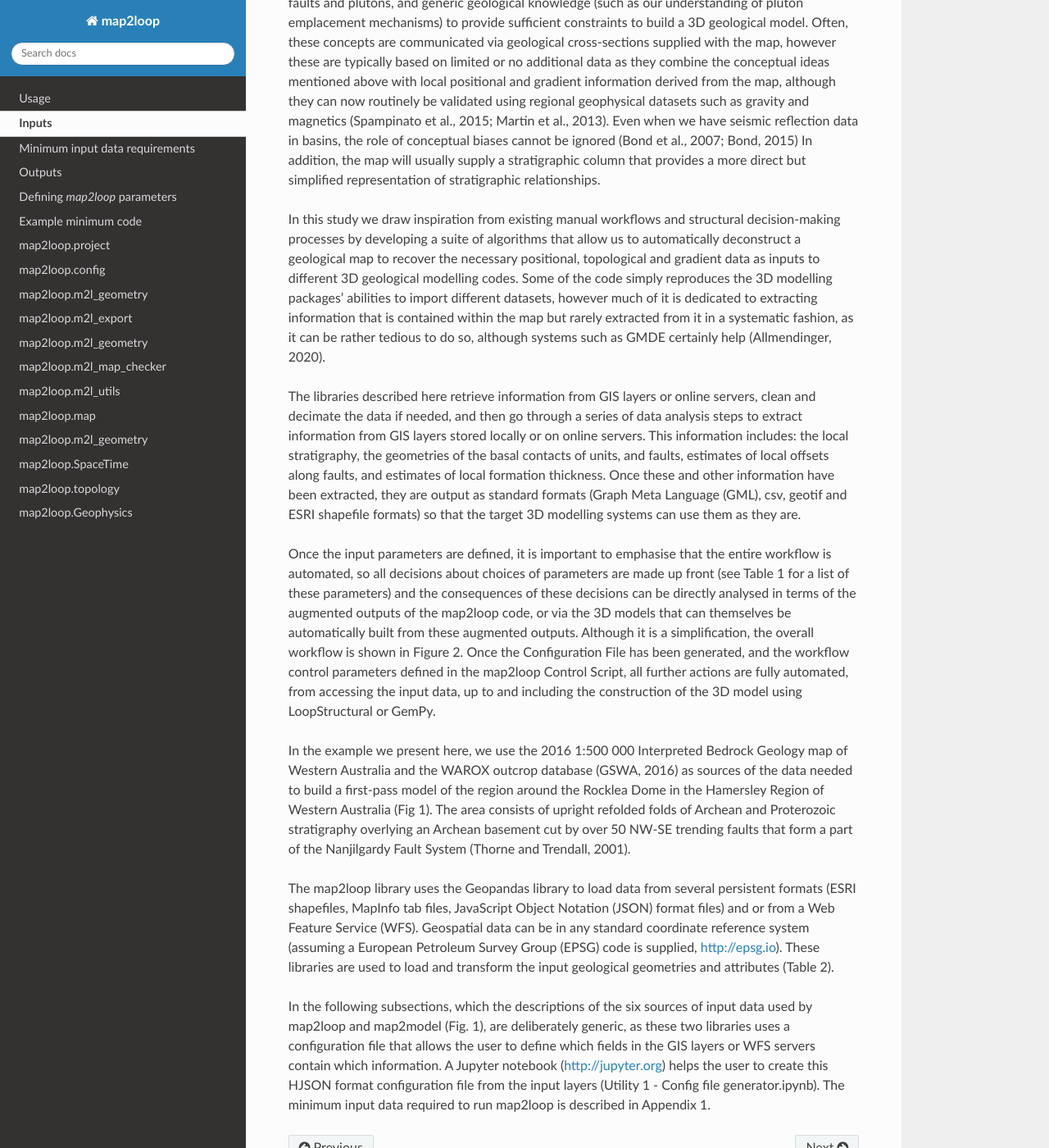
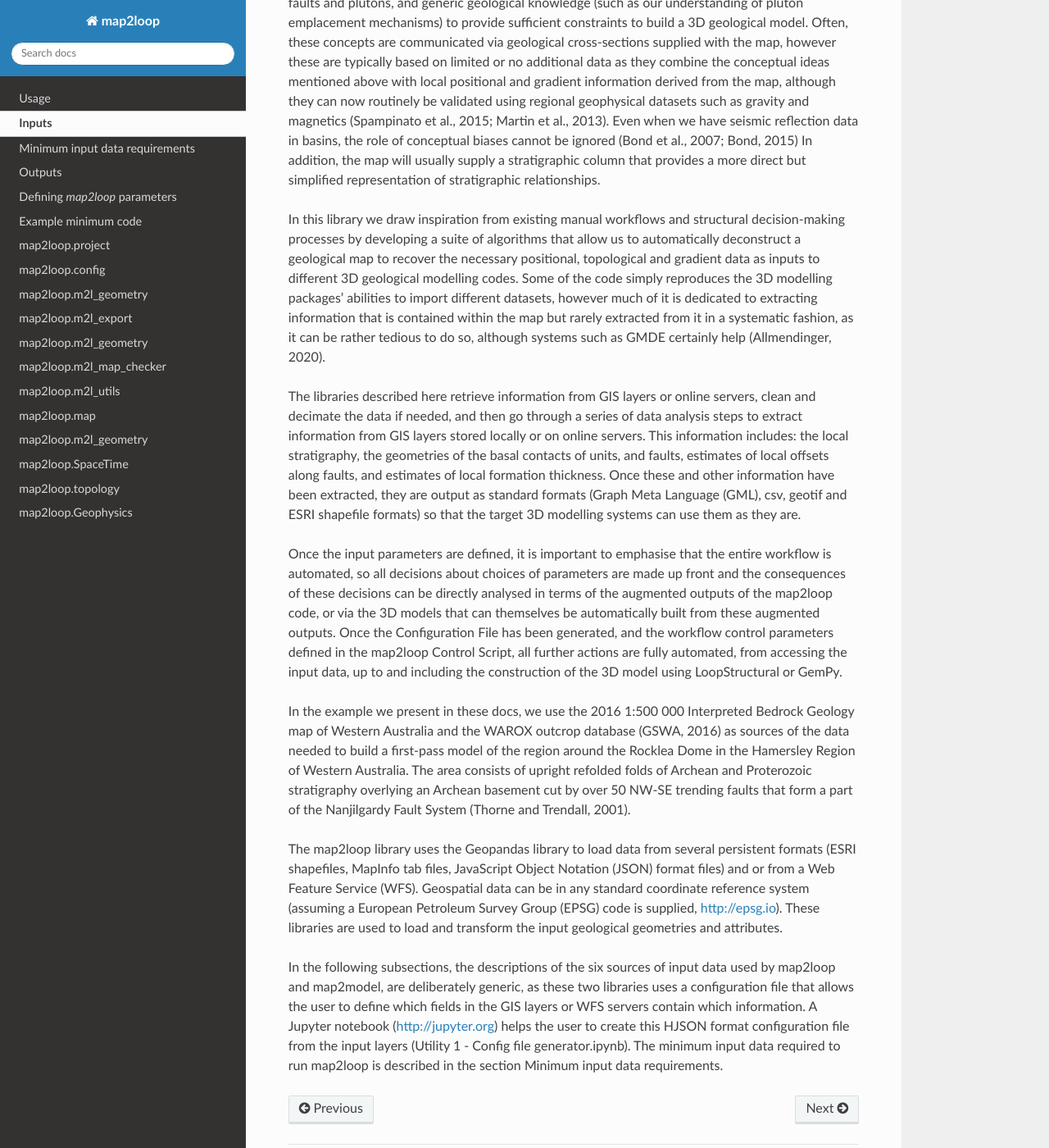
Before and after one commit to Loop3D/m2ldocs, a Sphinx documentation site: the page built from docs/source/inputs.rst, in a window 1280 px wide and 1400 px high, scrolled down 432 px. Shown: the whole window at 82% size. Built offline with Sphinx 7.4.7 and the Read the Docs theme 2.0.0, drawn with Linux system fonts in a browser that asks for light colours.

Commit message:
tidy text

```diff
--- a/docs/source/inputs.rst
+++ b/docs/source/inputs.rst
@@ -5,14 +5,28 @@ For clarity, we refer to ‘inputs’ as the inputs to map2loop and map2model li
 
 The information contained in a geological map falls into three categories of geometric data: positional data such as the position of faults, intrusive and stratigraphic contacts; gradient data, such as the dips of contacts or faults and finally spatial and temporal topological data, such as the age relationships between faults and stratigraphic units. As modellers we combine all of these direct observations with conceptual information: knowledge from near-by areas; our understanding of the tectonic history of the region, including assumptions regarding the subsurface geometry of faults and plutons, and generic geological knowledge (such as our understanding of pluton emplacement mechanisms) to provide sufficient constraints to build a 3D geological model. Often, these concepts are communicated via geological cross-sections supplied with the map, however these are typically based on limited or no additional data as they combine the conceptual ideas mentioned above with local positional and gradient information derived from the map, although they can now routinely be validated using regional geophysical datasets such as gravity and magnetics (Spampinato et al., 2015; Martin et al., 2013). Even when we have seismic reflection data in basins, the role of conceptual biases cannot be ignored (Bond et al., 2007; Bond, 2015) In addition, the map will usually supply a stratigraphic column that provides a more direct but simplified representation of stratigraphic relationships.
 
-In this study we draw inspiration from existing manual workflows and structural decision-making processes by developing a suite of algorithms that allow us to automatically deconstruct a geological map to recover the necessary positional, topological and gradient data as inputs to different 3D geological modelling codes. Some of the code simply reproduces the 3D modelling packages’ abilities to import different datasets, however much of it is dedicated to extracting information that is contained within the map but rarely extracted from it in a systematic fashion, as it can be rather tedious to do so, although systems such as GMDE certainly help (Allmendinger, 2020).
+In this library we draw inspiration from existing manual workflows and structural decision-making processes by developing a suite of algorithms that allow us to automatically deconstruct a geological map to recover the necessary positional, topological and gradient data as inputs to different 3D geological modelling codes. Some of the code simply reproduces the 3D modelling packages’ abilities to import different datasets, however much of it is dedicated to extracting information that is contained within the map but rarely extracted from it in a systematic fashion, as it can be rather tedious to do so, although systems such as GMDE certainly help (Allmendinger, 2020).
 
 The libraries described here retrieve information from GIS layers or online servers, clean and decimate the data if needed, and then go through a series of data analysis steps to extract information from GIS layers stored locally or on online servers. This information includes: the local stratigraphy, the geometries of the basal contacts of units, and faults, estimates of local offsets along faults, and estimates of local formation thickness. Once these and other information have been extracted, they are output as standard formats (Graph Meta Language (GML), csv, geotif and ESRI shapefile formats) so that the target 3D modelling systems can use them as they are.
 
-Once the input parameters are defined, it is important to emphasise that the entire workflow is automated, so all decisions about choices of parameters are made up front (see Table 1 for a list of these parameters) and the consequences of these decisions can be directly analysed in terms of the augmented outputs of the map2loop code, or via the 3D models that can themselves be automatically built from these augmented outputs. Although it is a simplification, the overall workflow is shown in Figure 2. Once the Configuration File has been generated, and the workflow control parameters defined in the map2loop Control Script, all further actions are fully automated, from accessing the input data, up to and including the construction of the 3D model using LoopStructural or GemPy.
+Once the input parameters are defined, it is important to emphasise that the entire workflow is automated, so all decisions
+about choices of parameters are made up front and the consequences of these decisions can be directly analysed in terms of
+the augmented outputs of the map2loop code, or via the 3D models that can themselves be automatically built from these
+augmented outputs. Once the Configuration File has been generated, and the workflow control parameters defined in the map2loop Control Script, all further actions are fully automated, from accessing the input data, up to and including the construction of the 3D model using LoopStructural or GemPy.
 
-In the example we present here, we use the 2016 1:500 000 Interpreted Bedrock Geology map of Western Australia and the WAROX outcrop database (GSWA, 2016) as sources of the data needed to build a first-pass model of the region around the Rocklea Dome in the Hamersley Region of Western Australia (Fig 1). The area consists of upright refolded folds of Archean and Proterozoic stratigraphy overlying an Archean basement cut by over 50 NW-SE trending faults that form a part of the Nanjilgardy Fault System (Thorne and Trendall, 2001).
+In the example we present in these docs, we use the 2016 1:500 000 Interpreted Bedrock Geology map of Western Australia
+and the WAROX outcrop database (GSWA, 2016) as sources of the data needed to build a first-pass model of
+the region around the Rocklea Dome in the Hamersley Region of Western Australia. The area consists of upright refolded folds of Archean and Proterozoic stratigraphy overlying an Archean basement cut by over 50 NW-SE trending faults that form a part of the Nanjilgardy Fault System (Thorne and Trendall, 2001).
 
-The map2loop library uses the Geopandas library to load data from several persistent formats (ESRI shapefiles, MapInfo tab files, JavaScript Object Notation (JSON) format files) and or from a Web Feature Service (WFS). Geospatial data can be in any standard coordinate reference system (assuming a European Petroleum Survey Group (EPSG) code is supplied, http://epsg.io). These libraries are used to load and transform the input geological geometries and attributes (Table 2).
+The map2loop library uses the Geopandas library to load data from several persistent formats (ESRI shapefiles,
+MapInfo tab files, JavaScript Object Notation (JSON) format files) and or from a Web Feature Service (WFS).
+Geospatial data can be in any standard coordinate reference system (assuming a European Petroleum Survey Group
+(EPSG) code is supplied, http://epsg.io). These libraries are used to load and transform the input geological
+geometries and attributes.
 
-In the following subsections, which the descriptions of the six sources of input data used by map2loop and map2model (Fig. 1),  are deliberately generic, as these two libraries uses a configuration file that allows the user to define which fields in the GIS layers or WFS servers contain which information. A Jupyter notebook (http://jupyter.org) helps the user to create this HJSON format configuration file from the input layers (Utility 1 - Config file generator.ipynb). The minimum input data required to run map2loop is described in Appendix 1.
+In the following subsections, the descriptions of the six sources of input data used by map2loop and map2model,
+are deliberately generic, as these two libraries uses a configuration file
+that allows the user to define which fields in the GIS layers or WFS servers contain which information.
+A Jupyter notebook (http://jupyter.org) helps the user to create this HJSON format configuration file from
+the input layers (Utility 1 - Config file generator.ipynb). The minimum input data required to run map2loop is
+described in the section Minimum input data requirements.
```
Also changed, not shown: 5 other files.
